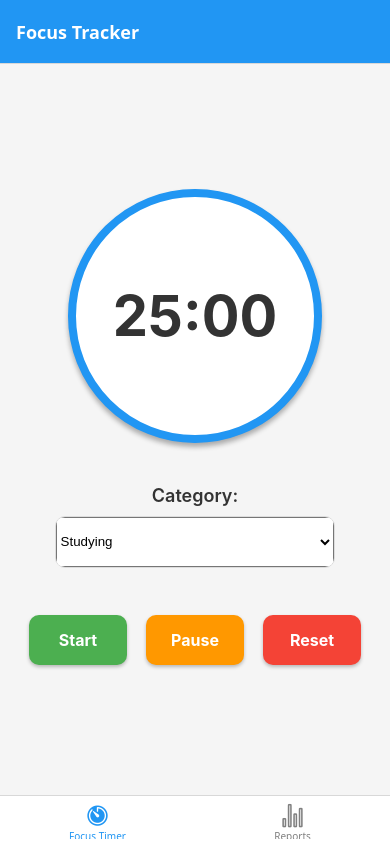
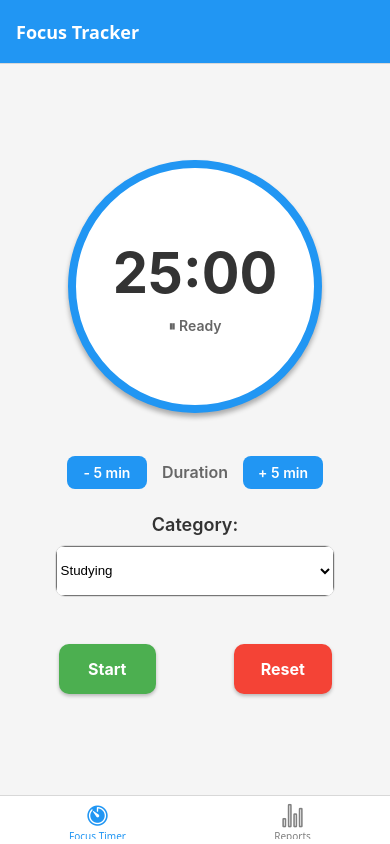
Before and after one commit to HananFM/MobilProje, a React Native app: screen /Home in a window 390 px wide. Built offline with nearby package versions, Linux system fonts and the light colour scheme.

Commit message:
4.commit

```diff
--- a/components/Timer.js
+++ b/components/Timer.js
@@ -1,15 +1,45 @@
-import React, { useState } from 'react';
+import React, { useState, useEffect, useRef } from 'react';
 import { View, Text, TouchableOpacity, StyleSheet, Dimensions, TextInput, Alert, Modal } from 'react-native';
 import { Picker } from '@react-native-picker/picker';
 
 const { width, height } = Dimensions.get('window');
 
 export default function Timer() {
-  const [time, setTime] = useState(25 * 60); // Default 25 minutes in seconds
+  const [time, setTime] = useState(25 * 60); // Current time in seconds
+  const [initialTime, setInitialTime] = useState(25 * 60); // Default 25 minutes
+  const [isRunning, setIsRunning] = useState(false);
   const [categories, setCategories] = useState(['Studying', 'Coding', 'Project', 'Reading']);
   const [selectedCategory, setSelectedCategory] = useState('Studying');
   const [newCategory, setNewCategory] = useState('');
   const [showAddModal, setShowAddModal] = useState(false);
+  const intervalRef = useRef(null);
+
+  // Countdown logic
+  useEffect(() => {
+    if (isRunning && time > 0) {
+      intervalRef.current = setInterval(() => {
+        setTime((prevTime) => {
+          if (prevTime <= 1) {
+            clearInterval(intervalRef.current);
+            setIsRunning(false);
+            handleTimerComplete();
+            return 0;
+          }
+          return prevTime - 1;
+        });
+      }, 1000);
+    } else {
+      if (intervalRef.current) {
+        clearInterval(intervalRef.current);
+      }
+    }
+
+    return () => {
+      if (intervalRef.current) {
+        clearInterval(intervalRef.current);
+      }
+    };
+  }, [isRunning, time]);
 
   // Format time to MM:SS
   const formatTime = (seconds) => {
@@ -18,20 +48,32 @@ export default function Timer() {
     return `${mins.toString().padStart(2, '0')}:${secs.toString().padStart(2, '0')}`;
   };
 
+  const handleTimerComplete = () => {
+    Alert.alert(
+      'Timer Complete!',
+      `Great job! You focused for ${Math.floor(initialTime / 60)} minutes on ${selectedCategory}.`,
+      [{ text: 'OK' }]
+    );
+  };
+
   const handleStart = () => {
-    // Timer functionality will be implemented in Phase 4
-    console.log('Start button pressed');
+    if (time > 0) {
+      setIsRunning(true);
+    } else {
+      Alert.alert('Timer Finished', 'Please reset the timer to start a new session.');
+    }
   };
 
   const handlePause = () => {
-    // Timer functionality will be implemented in Phase 4
-    console.log('Pause button pressed');
+    setIsRunning(false);
   };
 
   const handleReset = () => {
-    // Timer functionality will be implemented in Phase 4
-    setTime(25 * 60);
-    console.log('Reset button pressed');
+    setIsRunning(false);
+    setTime(initialTime);
+    if (intervalRef.current) {
+      clearInterval(intervalRef.current);
+    }
   };
 
   const handleAddCategory = () => {
@@ -63,21 +105,56 @@ export default function Timer() {
     }
   };
 
+  const adjustDuration = (minutes) => {
+    if (!isRunning) {
+      const newDuration = initialTime + (minutes * 60);
+      if (newDuration > 0 && newDuration <= 120 * 60) { // Max 120 minutes
+        setInitialTime(newDuration);
+        setTime(newDuration);
+      }
+    }
+  };
+
   return (
     <View style={styles.container}>
       {/* Timer Display */}
-      <View style={styles.timerCircle}>
+      <View style={[styles.timerCircle, isRunning && styles.timerCircleActive]}>
         <Text style={styles.timerText}>{formatTime(time)}</Text>
+        <Text style={styles.timerStatus}>
+          {isRunning ? '⏱️ Running' : time === 0 ? '✓ Complete' : '⏸ Ready'}
+        </Text>
       </View>
+
+      {/* Duration Adjustment */}
+      {!isRunning && (
+        <View style={styles.durationAdjustment}>
+          <TouchableOpacity
+            style={styles.adjustButton}
+            onPress={() => adjustDuration(-5)}
+            disabled={initialTime <= 5 * 60}
+          >
+            <Text style={styles.adjustButtonText}>- 5 min</Text>
+          </TouchableOpacity>
+          <Text style={styles.durationText}>Duration</Text>
+          <TouchableOpacity
+            style={styles.adjustButton}
+            onPress={() => adjustDuration(5)}
+            disabled={initialTime >= 120 * 60}
+          >
+            <Text style={styles.adjustButtonText}>+ 5 min</Text>
+          </TouchableOpacity>
+        </View>
+      )}
 
       {/* Category Selector */}
       <View style={styles.categoryContainer}>
         <Text style={styles.categoryLabel}>Category:</Text>
-        <View style={styles.pickerContainer}>
+        <View style={[styles.pickerContainer, isRunning && styles.pickerDisabled]}>
           <Picker
             selectedValue={selectedCategory}
             onValueChange={handleCategoryChange}
             style={styles.picker}
+            enabled={!isRunning}
           >
             {categories.map((category) => (
               <Picker.Item key={category} label={category} value={category} />
@@ -85,6 +162,9 @@ export default function Timer() {
             <Picker.Item label="➕ Add New Category..." value="__ADD_NEW__" color="#2196F3" />
           </Picker>
         </View>
+        {isRunning && (
+          <Text style={styles.lockedText}>🔒 Category locked during session</Text>
+        )}
       </View>
 
       {/* Add Category Modal */}
@@ -128,13 +208,15 @@ export default function Timer() {
 
       {/* Control Buttons */}
       <View style={styles.buttonContainer}>
+        {!isRunning ? (
           <TouchableOpacity style={[styles.button, styles.startButton]} onPress={handleStart}>
             <Text style={styles.buttonText}>Start</Text>
           </TouchableOpacity>
-
+        ) : (
           <TouchableOpacity style={[styles.button, styles.pauseButton]} onPress={handlePause}>
             <Text style={styles.buttonText}>Pause</Text>
           </TouchableOpacity>
+        )}
 
         <TouchableOpacity style={[styles.button, styles.resetButton]} onPress={handleReset}>
           <Text style={styles.buttonText}>Reset</Text>
@@ -170,10 +252,44 @@ const styles = StyleSheet.create({
     shadowRadius: 5,
     elevation: 8,
   },
+  timerCircleActive: {
+    borderColor: '#4CAF50',
+  },
   timerText: {
     fontSize: Math.min(width * 0.15, 56), // Responsive font size
     fontWeight: 'bold',
     color: '#333',
+  },
+  timerStatus: {
+    fontSize: 14,
+    color: '#666',
+    marginTop: 10,
+    fontWeight: '600',
+  },
+  durationAdjustment: {
+    flexDirection: 'row',
+    alignItems: 'center',
+    justifyContent: 'center',
+    marginBottom: height * 0.03,
+    gap: 15,
+  },
+  adjustButton: {
+    backgroundColor: '#2196F3',
+    paddingHorizontal: 15,
+    paddingVertical: 8,
+    borderRadius: 8,
+    minWidth: 80,
+    alignItems: 'center',
+  },
+  adjustButtonText: {
+    color: '#fff',
+    fontSize: 14,
+    fontWeight: '600',
+  },
+  durationText: {
+    fontSize: 16,
+    fontWeight: '600',
+    color: '#666',
   },
   categoryContainer: {
     width: '100%',
@@ -195,9 +311,19 @@ const styles = StyleSheet.create({
     borderColor: '#ddd',
     overflow: 'hidden',
   },
+  pickerDisabled: {
+    backgroundColor: '#f5f5f5',
+    opacity: 0.6,
+  },
   picker: {
     width: '100%',
     height: 50,
+  },
+  lockedText: {
+    fontSize: 12,
+    color: '#999',
+    marginTop: 8,
+    fontStyle: 'italic',
   },
   modalOverlay: {
     flex: 1,
```
Lines whose indentation alone changed are shown as unchanged.
